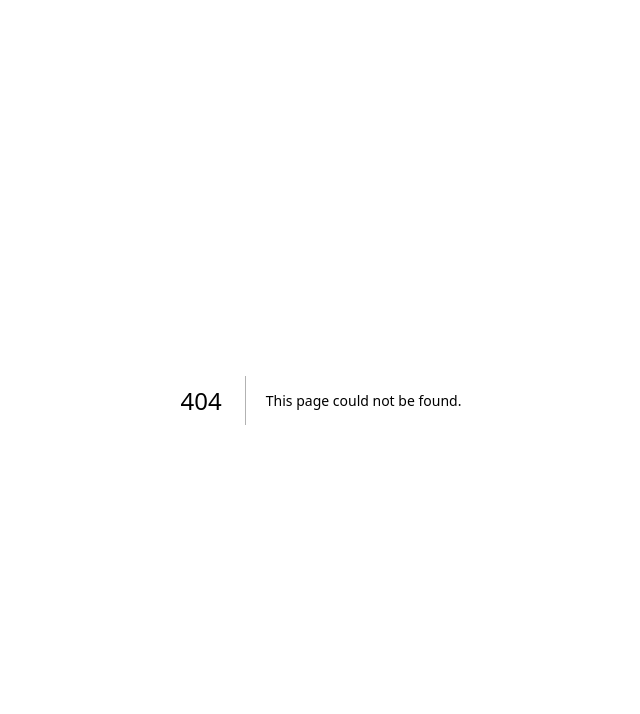
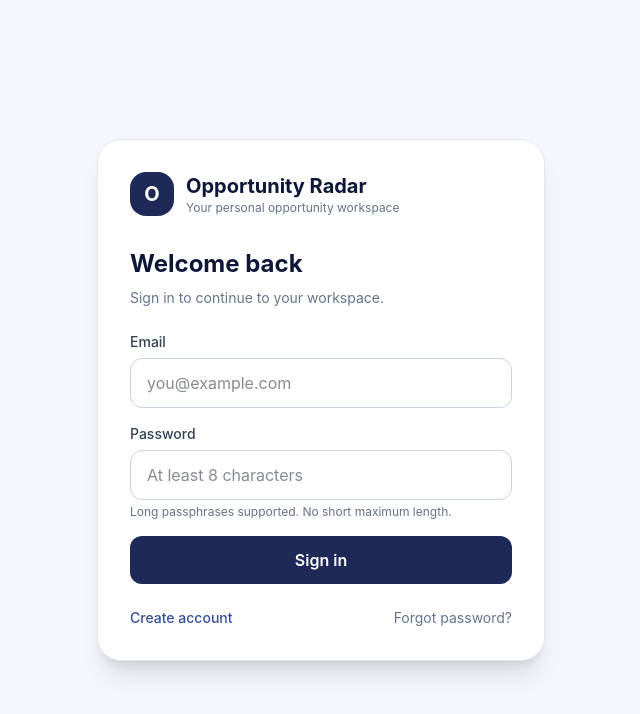
Before and after one commit to sparsh-ez/Opportunity-Radar, a Next.js app: page /login in a window 1280 px wide. Before the commit this address had no page. Shown: the top 714 px of the page, without its empty margins (319-959 px from the left). Built offline with nearby package versions, Linux system fonts and the light colour scheme.

Commit message:
Add Supabase email authentication foundation

```diff
--- /dev/null
+++ b/src/app/login/page.tsx
@@ -0,0 +1,82 @@
+"use client";
+
+import { useState } from "react";
+import { useRouter, useSearchParams } from "next/navigation";
+import { createClient } from "@/lib/supabase/client";
+
+export default function LoginPage() {
+  const router = useRouter();
+  const search = useSearchParams();
+  const [mode, setMode] = useState<"login" | "signup" | "reset">("login");
+  const [email, setEmail] = useState("");
+  const [password, setPassword] = useState("");
+  const [fullName, setFullName] = useState("");
+  const [message, setMessage] = useState("");
+  const [error, setError] = useState("");
+  const [busy, setBusy] = useState(false);
+
+  async function submit(e: React.FormEvent) {
+    e.preventDefault();
+    setBusy(true); setError(""); setMessage("");
+    try {
+      const supabase = createClient();
+      if (mode === "signup") {
+        if (password.length < 8) throw new Error("Use a password with at least 8 characters.");
+        const { data, error } = await supabase.auth.signUp({
+          email: email.trim(),
+          password,
+          options: {
+            data: { full_name: fullName.trim() },
+            emailRedirectTo: `${window.location.origin}/auth/callback`,
+          },
+        });
+        if (error) throw error;
+        if (data.session) {
+          router.replace("/");
+          router.refresh();
+        } else {
+          setMessage("Check your email to confirm your account, then sign in.");
+        }
+      } else if (mode === "login") {
+        const { error } = await supabase.auth.signInWithPassword({ email: email.trim(), password });
+        if (error) throw error;
+        router.replace(search.get("next")?.startsWith("/") ? search.get("next")! : "/");
+        router.refresh();
+      } else {
+        const { error } = await supabase.auth.resetPasswordForEmail(email.trim(), {
+          redirectTo: `${window.location.origin}/auth/update-password`,
+        });
+        if (error) throw error;
+        setMessage("Password reset link sent. Check your inbox.");
+      }
+    } catch (err: any) {
+      setError(err.message || "Authentication failed.");
+    } finally {
+      setBusy(false);
+    }
+  }
+
+  return (
+    <main className="min-h-screen bg-[#F5F7FC] flex items-center justify-center p-5">
+      <section className="w-full max-w-md bg-white border border-[#E2E8F0] rounded-3xl shadow-xl p-8">
+        <div className="flex items-center gap-3 mb-8">
+          <div className="w-11 h-11 rounded-2xl bg-[#1E2958] text-white grid place-items-center font-bold text-xl">O</div>
+          <div><h1 className="text-xl font-bold text-[#0E1738]">Opportunity Radar</h1><p className="text-xs text-[#64748B]">Your personal opportunity workspace</p></div>
+        </div>
+        <h2 className="text-2xl font-bold text-[#0E1738]">{mode === "signup" ? "Create your account" : mode === "reset" ? "Reset password" : "Welcome back"}</h2>
+        <p className="text-sm text-[#64748B] mt-2 mb-6">{mode === "signup" ? "Create a private workspace for your opportunities." : mode === "reset" ? "We'll email you a secure password reset link." : "Sign in to continue to your workspace."}</p>
+        <form onSubmit={submit} className="space-y-4">
+          {mode === "signup" && <div><label className="block text-sm font-medium mb-1.5 text-[#334155]">Full name</label><input required value={fullName} onChange={e=>setFullName(e.target.value)} className="w-full rounded-xl border border-[#CBD5E1] px-4 py-3 outline-none focus:ring-2 focus:ring-[#5267B8]" placeholder="Your name"/></div>}
+          <div><label className="block text-sm font-medium mb-1.5 text-[#334155]">Email</label><input required type="email" autoComplete="email" value={email} onChange={e=>setEmail(e.target.value)} className="w-full rounded-xl border border-[#CBD5E1] px-4 py-3 outline-none focus:ring-2 focus:ring-[#5267B8]" placeholder="you@example.com"/></div>
+          {mode !== "reset" && <div><label className="block text-sm font-medium mb-1.5 text-[#334155]">Password</label><input required type="password" autoComplete={mode === "signup" ? "new-password" : "current-password"} minLength={mode === "signup" ? 8 : undefined} value={password} onChange={e=>setPassword(e.target.value)} className="w-full rounded-xl border border-[#CBD5E1] px-4 py-3 outline-none focus:ring-2 focus:ring-[#5267B8]" placeholder="At least 8 characters"/><p className="text-xs text-[#64748B] mt-1">Long passphrases supported. No short maximum length.</p></div>}
+          {error && <p role="alert" className="text-sm text-red-700 bg-red-50 p-3 rounded-lg">{error}</p>}
+          {message && <p role="status" className="text-sm text-green-700 bg-green-50 p-3 rounded-lg">{message}</p>}
+          <button disabled={busy} className="w-full bg-[#1E2958] hover:bg-[#151D42] disabled:opacity-60 text-white font-semibold rounded-xl py-3">{busy ? "Please wait…" : mode === "signup" ? "Create account" : mode === "reset" ? "Send reset link" : "Sign in"}</button>
+        </form>
+        <div className="mt-6 flex flex-wrap justify-between gap-3 text-sm">
+          {mode === "login" ? <><button onClick={()=>{setMode("signup");setError("");setMessage("");}} className="text-[#334E9A] font-medium">Create account</button><button onClick={()=>{setMode("reset");setError("");setMessage("");}} className="text-[#64748B]">Forgot password?</button></> : <button onClick={()=>{setMode("login");setError("");setMessage("");}} className="text-[#334E9A] font-medium">Back to sign in</button>}
+        </div>
+      </section>
+    </main>
+  );
+}
```
